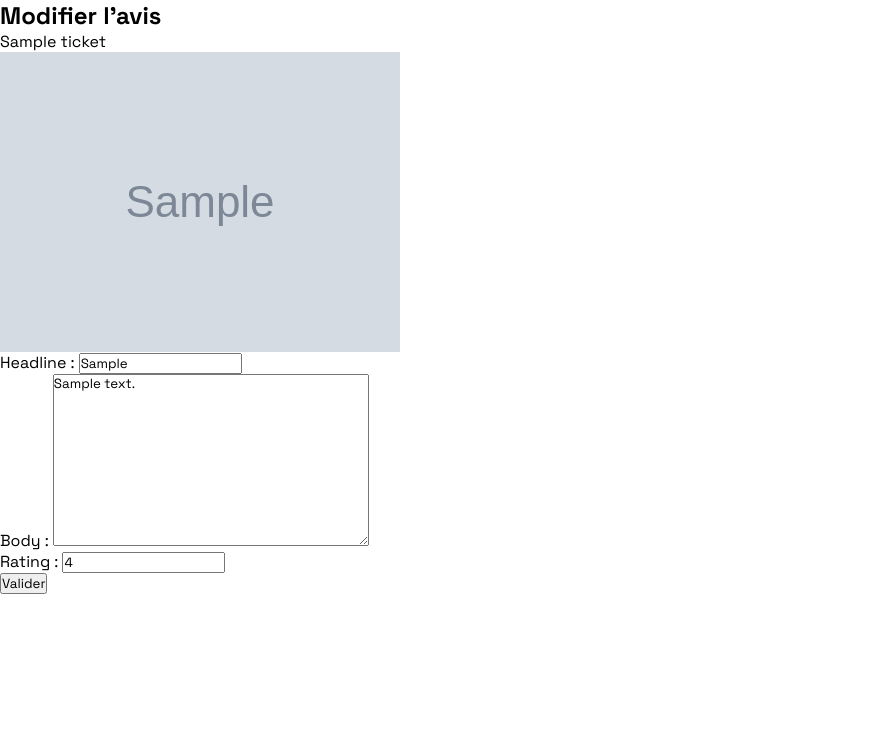
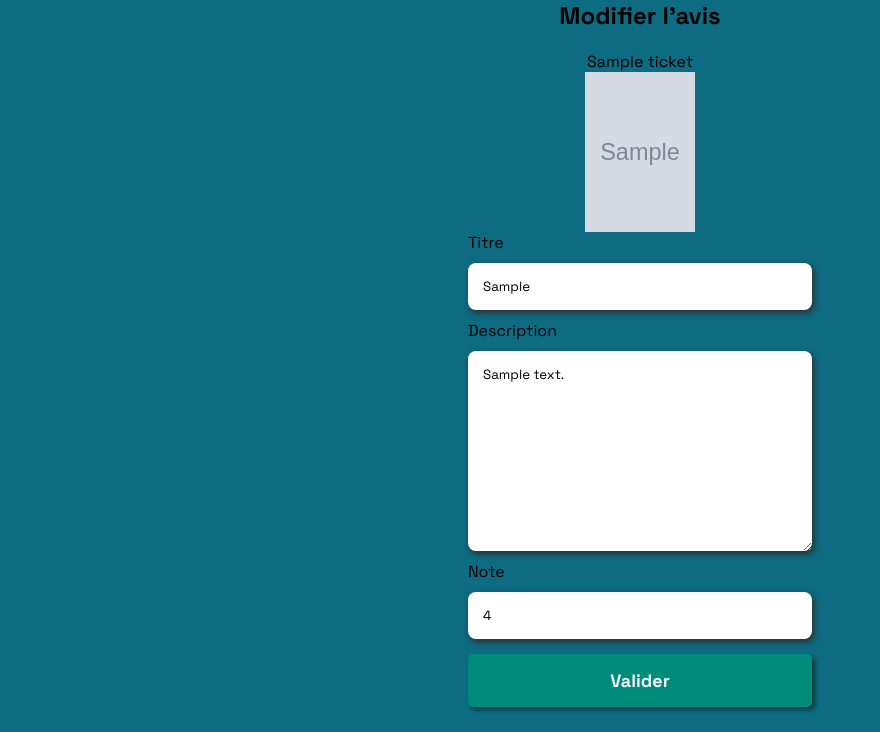
Before and after one commit to weekendatchewie/p9_litreview_book, a Django app: page /review/1/update in a window 1280 px wide. Shown: the part 70-802 px from the top of the page, without its empty margins (0-880 px from the left). Before the commit the page ends 664 px from the top, so only its background shows below. Run offline with Django 4.2, Linux system fonts and the light colour scheme; a user stored in the database is signed in; tables that the repository leaves empty hold one stand-in row (values such as "Sample post"); grey boxes marked "Sample" are stand-in pictures.

Commit message:
update style

```diff
--- a/review/forms.py
+++ b/review/forms.py
@@ -9,6 +9,18 @@ class TicketForm(forms.ModelForm):
 
 
 class ReviewForm(forms.ModelForm):
+
+    def __init__(self, *args, **kwargs):
+        super().__init__(*args, **kwargs)
+        self.fields['headline'].widget.attrs.update({'class': 'input_headline', "placeholder": " "})
+        self.fields['headline'].label = "Titre"
+
+        self.fields['body'].widget.attrs.update({'class': 'input_body', "placeholder": " "})
+        self.fields['body'].label = "Description"
+
+        self.fields['rating'].widget.attrs.update({'class': 'input_rating'})
+        self.fields['rating'].label = "Note"
+
     class Meta:
         model = Review
         fields = ['headline', 'body', 'rating']
--- a/review/static/review/styles.css
+++ b/review/static/review/styles.css
@@ -126,7 +126,7 @@ hr {
     margin-right: auto;
 }
 
-.btn-ticket, .btn-to-follow, .btn-followed {
+.btn-ticket, .btn-to-follow, .btn-followed, .btn-validate {
     width: 150px;
     padding: 15px;
     background: rgba(0, 140, 122, 1);
@@ -154,7 +154,7 @@ hr {
     margin: 20px 10px 0 10px;
 }
 
-.btn-ticket:hover, .btn-to-follow:hover, .btn-followed:hover {
+.btn-ticket:hover, .btn-to-follow:hover, .btn-followed:hover, .btn-validate:hover {
     filter: brightness(1.3);
 }
 
@@ -230,5 +230,38 @@ hr {
 }
 
 .btn-followed {
-    background-color: #002B36;
+    background-color: #0F6B81;
 }
+
+.bloc-form-container {
+    display: flex;
+    flex-direction: column;
+    align-items: center;
+    margin: 20px 0;
+}
+
+.input-field {
+    display: flex;
+    flex-direction: column;
+}
+
+.btn-validate {
+    width: 100%;
+}
+
+.title-form {
+    text-align: center;
+}
+
+.img-update {
+    width: 110px;
+    height: 160px;
+}
+
+.input_headline, .input_body, .input_rating {
+    padding: 15px;
+    border-radius: 8px;
+    border: none;
+    box-shadow: 2px 3px 6px 0 #2e2d2d;
+    margin: 10px 0;
+}
--- a/review/templates/review/review_answer_to_ticket.html
+++ b/review/templates/review/review_answer_to_ticket.html
@@ -7,9 +7,6 @@
         <p>{{ ticket.title }}</p>
         {% if ticket.image %}
             <img src="{{ ticket.image.url }}" alt="">
-        {% else %}
-            <img src="https://images.unsplash.com/photo-1532012197267-da84d127e765?ixlib=rb-1.2.1&q=80&fm=jpg&crop=entropy&cs=tinysrgb&w=1080&fit=max&ixid=eyJhcHBfaWQiOjEzNzYzNn0?utm_source=dictionnaire&utm_medium=referral"
-                 alt="default book">
         {% endif %}
 
         <form method="post" enctype="multipart/form-data">
--- a/review/templates/review/review_update.html
+++ b/review/templates/review/review_update.html
@@ -1,20 +1,40 @@
 {% extends "base.html" %}
+
+{% load static %}
+
+{% block statics %}
+    <link rel="stylesheet" type="text/css" href="{% static 'review/styles.css' %}?{% now "U" %}">
+{% endblock %}
 
 {% block content %}
 
+
+    <h2 class="title-form">Modifier l'avis</h2>
     <div class="bloc-form-container">
-
-        <h2>Modifier l'avis</h2>
 
         <p>{{ ticket.title }}</p>
         {% if ticket.image %}
-            <img src="{{ ticket.image.url }}" alt="">
+            <img class="img-update" src="{{ ticket.image.url }}" alt="">
         {% endif %}
+
+
         <form method="post" enctype="multipart/form-data">
             {% csrf_token %}
-            {{ review_form.as_p }}
 
-            <button type="submit">Valider</button>
+            <div class="input-field">
+                <label class="input-label" for="headline">{{ review_form.headline.label }}</label>
+                {{ review_form.headline }}
+            </div>
+            <div class="input-field">
+                <label class="input-label" for="body">{{ review_form.body.label }}</label>
+                {{ review_form.body }}
+            </div>
+            <div class="input-field">
+                <label class="input-label" for="rating">{{ review_form.rating.label }}</label>
+                {{ review_form.rating }}
+            </div>
+
+            <button type="submit" class="btn-validate">Valider</button>
 
         </form>
 
--- a/review/templates/review/ticket_update.html
+++ b/review/templates/review/ticket_update.html
@@ -4,7 +4,7 @@
 
     <div class="bloc-form-container">
 
-        <h2>Modifier le ticket</h2>
+        <h2 class="title-form">Modifier le ticket</h2>
 
         <form method="post" enctype="multipart/form-data">
             {% csrf_token %}
```
